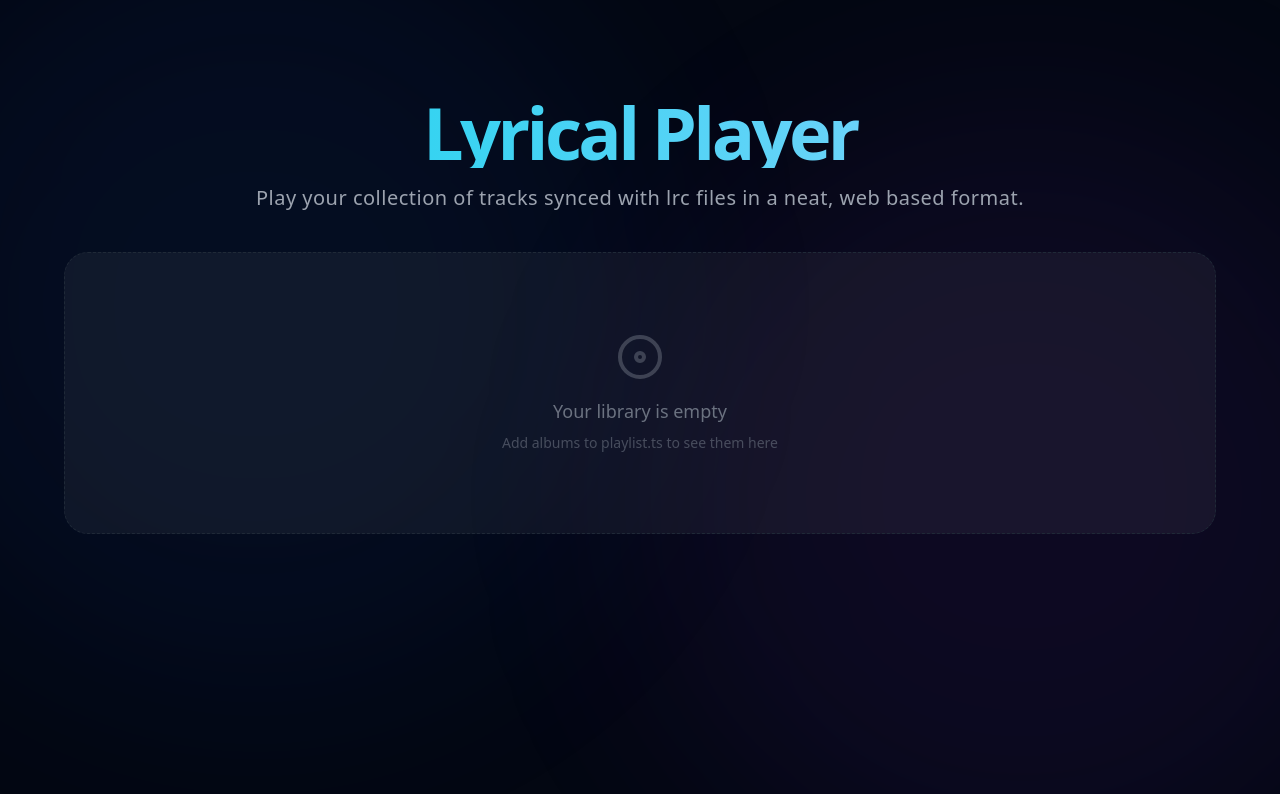
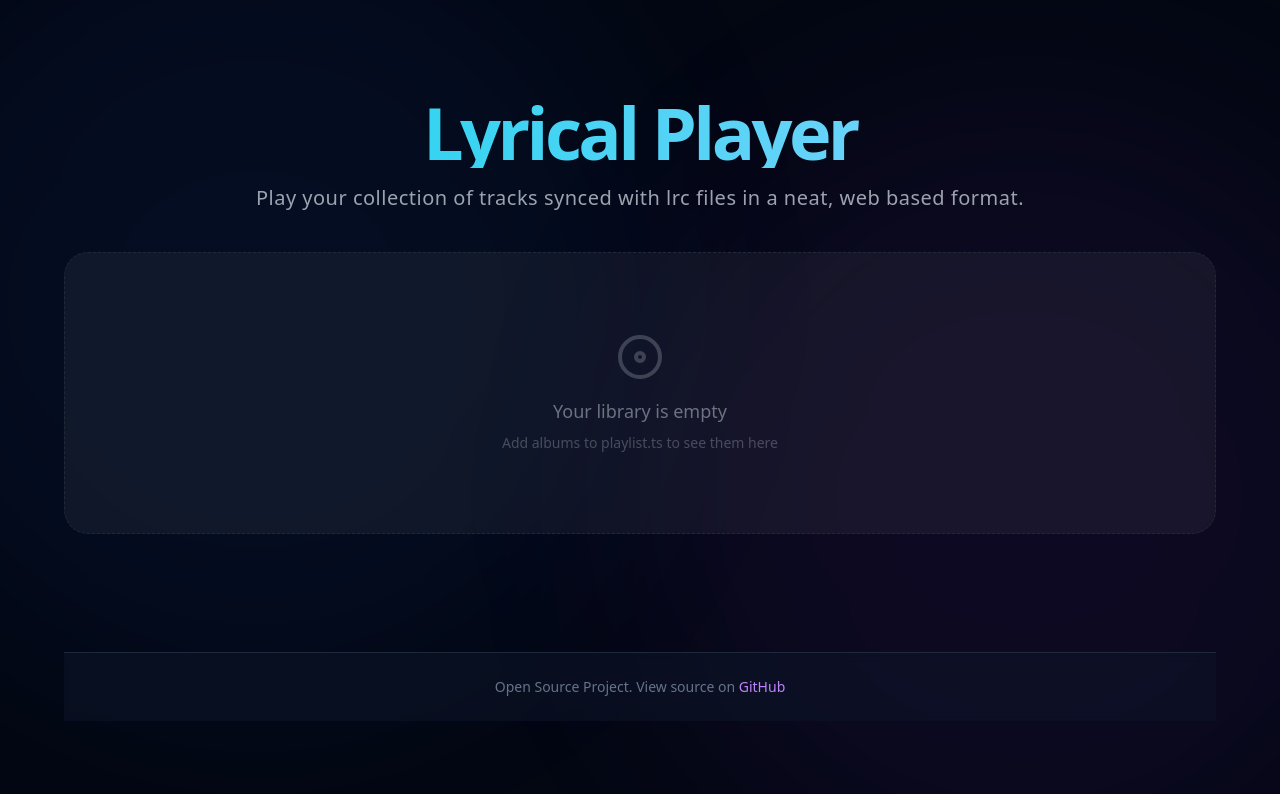
Before and after one commit to xiliourt/Lyrical-Sync, a React (Vite) app: page / in a window 1280 px wide. Shown: the top 794 px of the page. Built offline with nearby package versions, Linux system fonts and the light colour scheme.

Commit message:
Update App.tsx

```diff
--- a/src/App.tsx
+++ b/src/App.tsx
@@ -88,6 +88,20 @@ export default function App() {
                                 />
                             )}
                         </div>
+                        {/* Footer */}
+                        <footer className="w-full py-6 text-center border-t border-slate-800 bg-slate-900/50 backdrop-blur-sm">
+                          <p className="text-slate-500 text-sm">
+                            Open Source Project. View source on{' '}
+                            <a
+                              href="https://github.com/xiliourt/Lyrical-Sync"
+                              target="_blank"
+                              rel="noopener noreferrer"
+                              className="text-purple-400 hover:text-purple-300 hover:underline transition-colors font-medium"
+                            >
+                              GitHub
+                            </a>
+                          </p>
+                        </footer>
                     </div>
 
                     {!isPlayerExpanded && isPlayerReady && files.audioFileName && (
```
